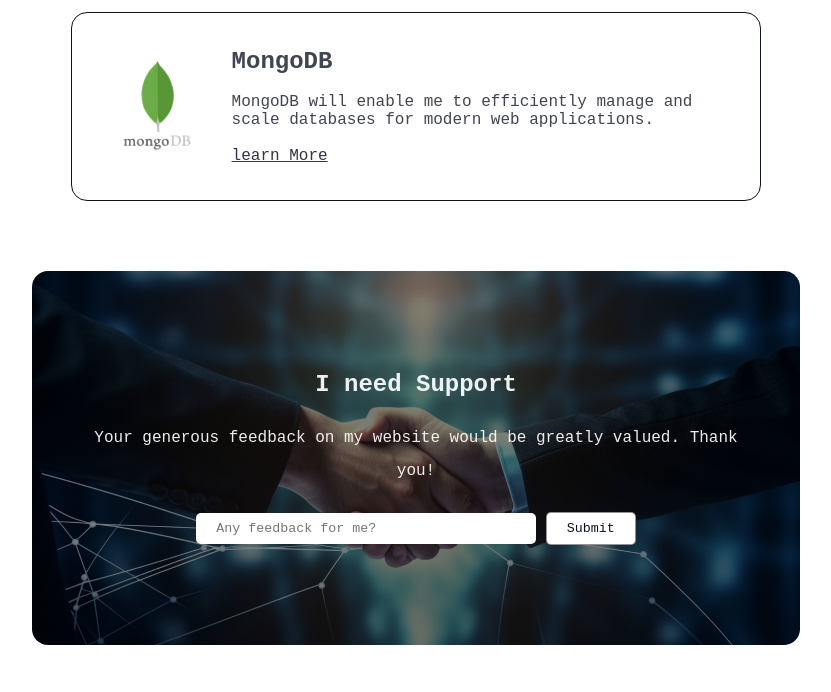
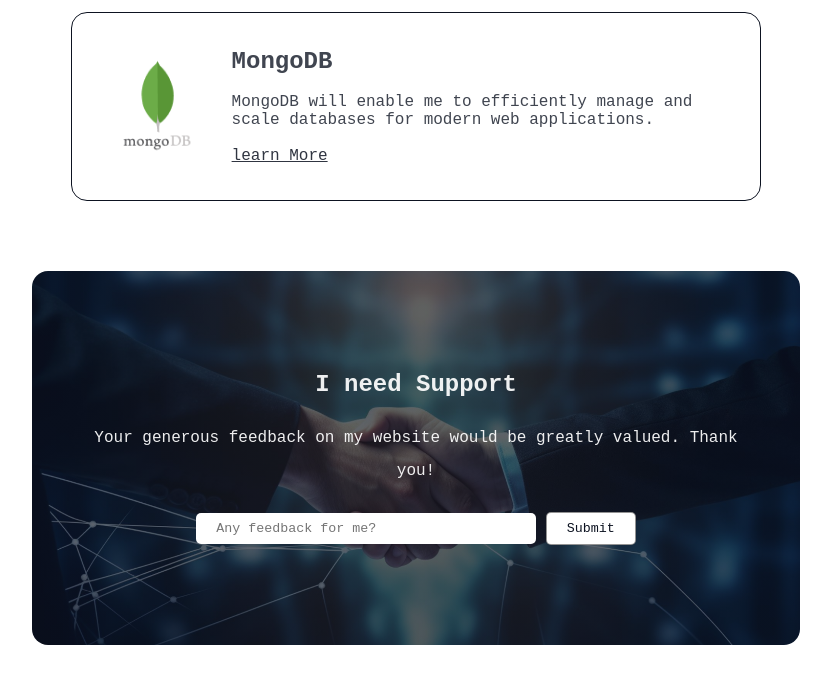
Before and after one commit to Nayeem-33/B10A1-md-nayeem-uddin, a plain HTML site: page index.html in a window 1280 px wide. Shown: the part 4677-5369 px from the top of the page, without its empty margins (224-1055 px from the left). Drawn offline with Linux system fonts and the light colour scheme; a web font is replaced by a local one.

Commit message:
Final Commit= all minor changed done, image off css background was not showing in live page problem fixed final commit

```diff
--- a/styles/style.css
+++ b/styles/style.css
@@ -222,7 +222,7 @@ a{
     flex-direction: column;
     gap: 24px;
     color: rgba(255, 255, 255, 0.925);
-    background-image: linear-gradient(rgba(0, 0, 0, 0.5), rgba(0, 0, 0, 0.5)), url("../assets/handshake.jpg");
+    background-image: linear-gradient(#0d1321a8,#0d1321a8), url("../assets/handshake.jpg");
     background-repeat: no-repeat;
     background-position: center;
     background-size: cover;
```
